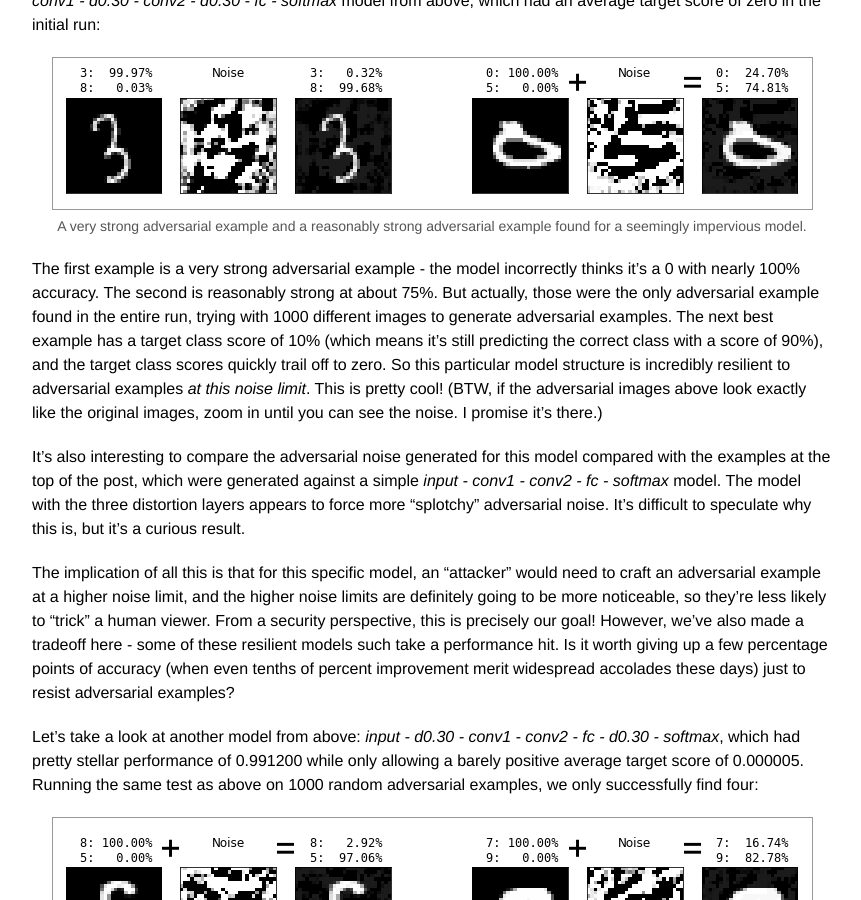
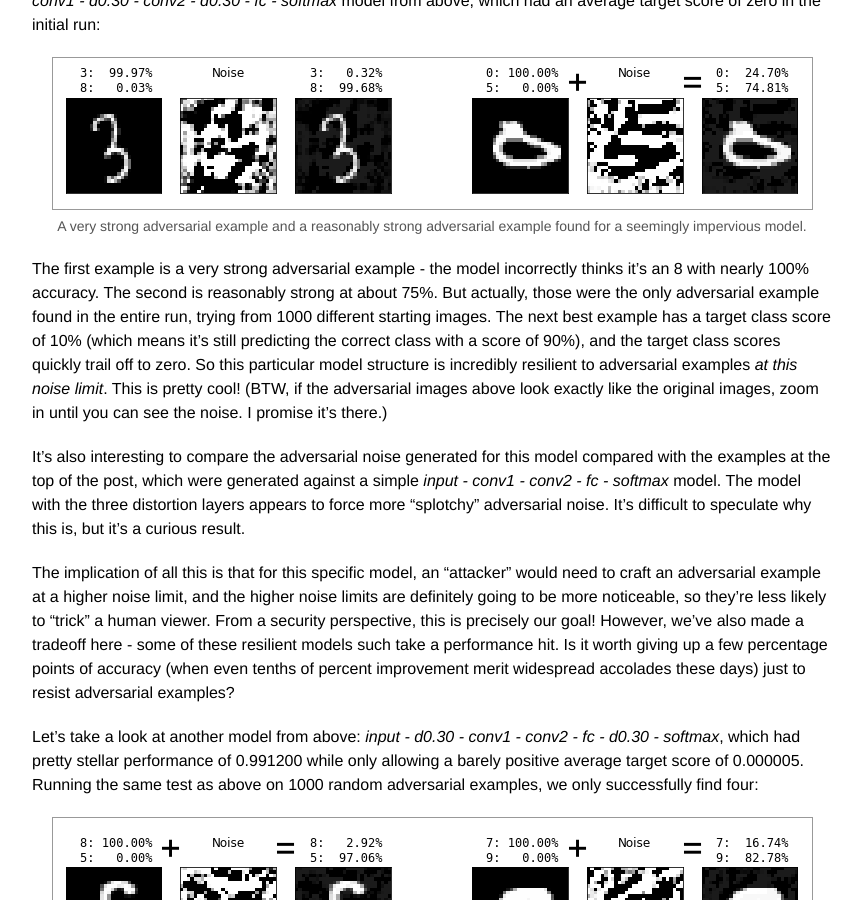
Before and after one commit to dalewis/dalewis.github.io, a Jekyll site: the page built from _posts/2017-04-03-adversarial-mnist.markdown, in a window 1280 px wide and 900 px high, scrolled down 11768 px. Shown: the whole window, without its empty margins (208-1069 px from the left). Built offline with Jekyll 4.4.1, drawn with Linux system fonts in a browser that asks for light colours; formulas are drawn with MathJax 3.

Commit message:
Fix typo.

```diff
--- a/_posts/2017-04-03-adversarial-mnist.markdown
+++ b/_posts/2017-04-03-adversarial-mnist.markdown
@@ -425,7 +425,7 @@ Well, first it's important to understand that while we can provide resilience ag
   </div>
 </div>
 
-The first example is a very strong adversarial example - the model incorrectly thinks it's a 0 with nearly 100% accuracy. The second is reasonably strong at about 75%. But actually, those were the only adversarial example found in the entire run, trying with 1000 different images to generate adversarial examples. The next best example has a target class score of 10% (which means it's still predicting the correct class with a score of 90%), and the target class scores quickly trail off to zero. So this particular model structure is incredibly resilient to adversarial examples *at this noise limit*. This is pretty cool! (BTW, if the adversarial images above look exactly like the original images, zoom in until you can see the noise. I promise it's there.)
+The first example is a very strong adversarial example - the model incorrectly thinks it's an 8 with nearly 100% accuracy. The second is reasonably strong at about 75%. But actually, those were the only adversarial example found in the entire run, trying from 1000 different starting images. The next best example has a target class score of 10% (which means it's still predicting the correct class with a score of 90%), and the target class scores quickly trail off to zero. So this particular model structure is incredibly resilient to adversarial examples *at this noise limit*. This is pretty cool! (BTW, if the adversarial images above look exactly like the original images, zoom in until you can see the noise. I promise it's there.)
 
 It's also interesting to compare the adversarial noise generated for this model compared with the examples at the top of the post, which were generated against a simple *input - conv1 - conv2 - fc - softmax* model. The model with the three distortion layers appears to force more "splotchy" adversarial noise. It's difficult to speculate why this is, but it's a curious result.
 
```
